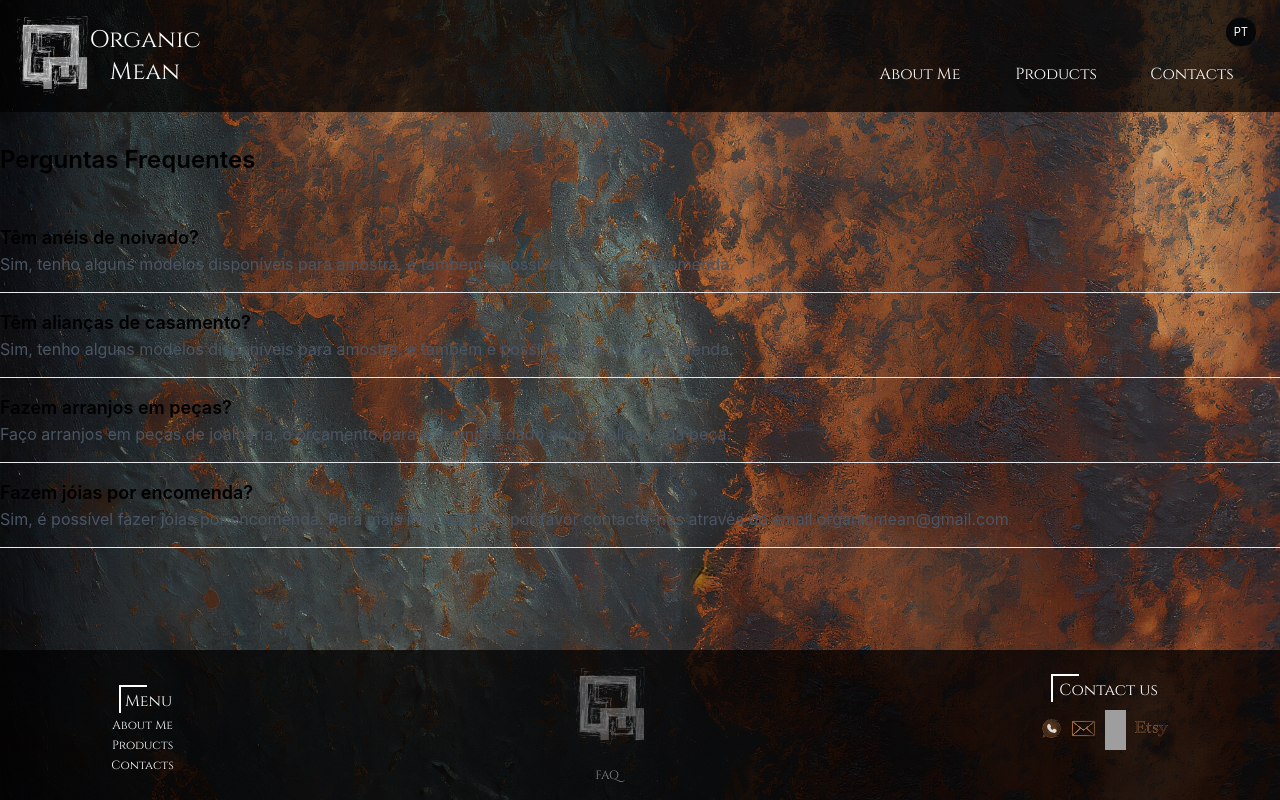
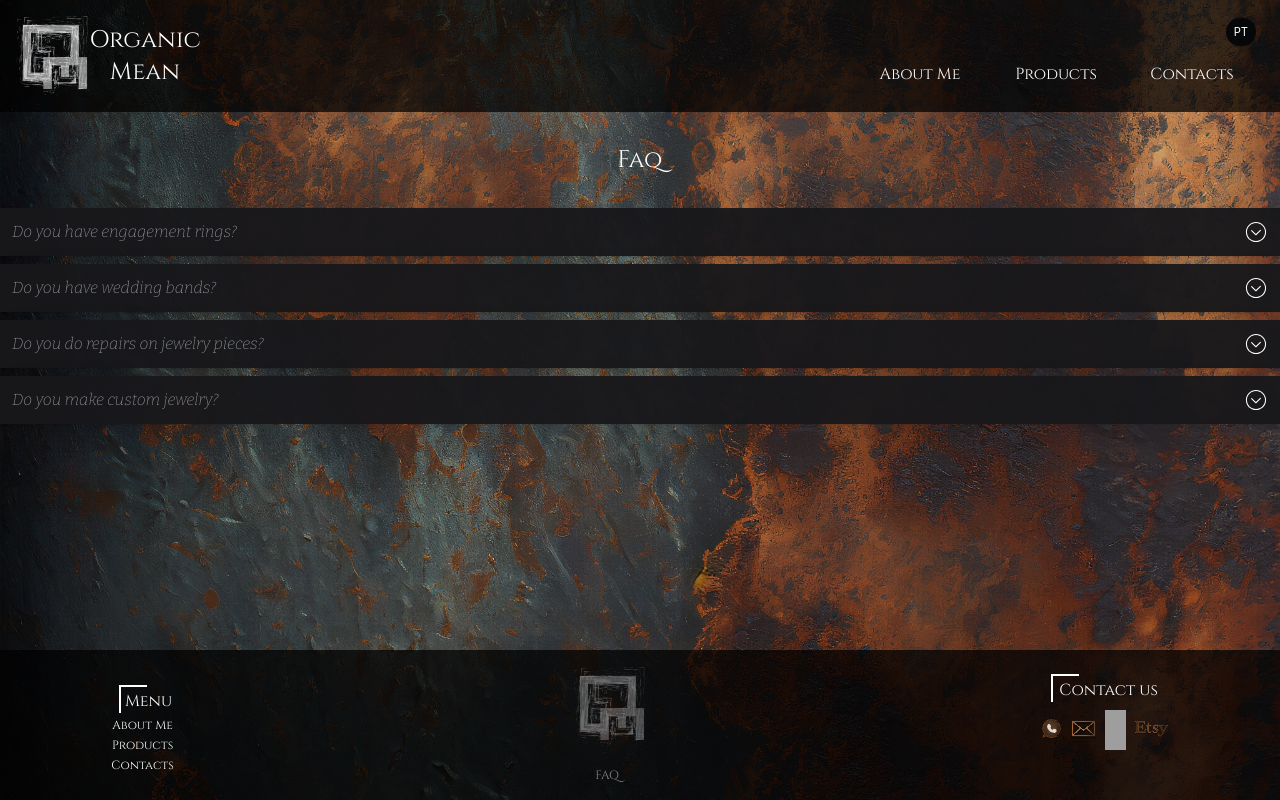
Before and after one commit to danielsbarbara/Organic-mean, a React (Create React App) app: page /FAQPage in a window 1280 px wide. Built offline with nearby package versions, Linux system fonts and the light colour scheme; grey boxes are pictures that could not be loaded.

Commit message:
faqpage and translations done

```diff
--- a/src/components/FAQItem.tsx
+++ /dev/null
@@ -1,15 +0,0 @@
-import React from "react";
-
-interface IFAQItem {
-  question?: string;
-  answer?: string;
-}
-
-export function FAQItem({ question, answer }: IFAQItem) {
-  return (
-    <div className="border-b border-gray-200 py-4">
-      <h3 className="text-lg font-semibold">{question}</h3>
-      <p className="text-gray-600">{answer}</p>
-    </div>
-  );
-}
--- a/src/i18n/Translation.json
+++ b/src/i18n/Translation.json
@@ -139,5 +139,41 @@
       "Just as diamonds are cut to shine, we too face challenges to reveal our true inner light.",
       "Every pearl is born from overcoming, turning adversities into something precious and beautiful.",
       "Like a thread of gold weaving through life, jewelry symbolizes the timeless connection between special moments."]
+  },
+  "faq_page_title": {
+    "pt": "Perguntas Frequentes",
+    "en": "Faq"
+  },
+  "faq_question_1": {
+    "pt": "Têm anéis de noivado?",
+    "en": "Do you have engagement rings?"
+  },
+  "faq_answer_1": {
+    "pt": "Sim, tenho alguns modelos disponíveis para amostra, e também é possível fazer por encomenda.",
+    "en": "Yes, I have some models available for viewing, and it's also possible to make them to order."
+  },
+  "faq_question_2": {
+    "pt": "Têm alianças de casamento?",
+    "en": "Do you have wedding bands?"
+  },
+  "faq_answer_2": {
+    "pt": "Sim, tenho alguns modelos disponíveis para amostra, e também é possível fazer por encomenda.",
+    "en": "Yes, I have some models available for viewing, and it's also possible to make them to order."
+  },
+  "faq_question_3": {
+    "pt": "Fazem arranjos em peças?",
+    "en": "Do you do repairs on jewelry pieces?"
+  },
+  "faq_answer_3": {
+    "pt": "Faço arranjos em peças de joalharia, o orçamento para o arranjo é dado após avaliação da peça.",
+    "en": "I do repairs on jewelry pieces, the quote for the repair is given after evaluating the piece."
+  },
+  "faq_question_4": {
+    "pt": "Fazem jóias por encomenda?",
+    "en": "Do you make custom jewelry?"
+  },
+  "faq_answer_4": {
+    "pt": "Sim, é possível fazer jóias por encomenda. Para mais informações, por favor contacte-nos através do email organicmean@gmail.com",
+    "en": "Yes, it's possible to make custom jewelry. For more information, please contact us via email at organicmean@gmail.com."
   }
 }
--- a/src/pages/FAQPage.tsx
+++ b/src/pages/FAQPage.tsx
@@ -1,35 +1,36 @@
-import React from "react";
-import { FAQItem } from "../components/FAQItem";
+import React, { useState } from "react";
+import { toLocalTranslation } from "../i18n/toLocalTranslation";
 
 
-const faqs = [
-  {
-    question: "Têm anéis de noivado?",
-    answer: "Sim, tenho alguns modelos disponíveis para amostra, e também é possível fazer por encomenda."
-  },
-  {
-    question: "Têm alianças de casamento?",
-    answer: "Sim, tenho alguns modelos disponíveis para amostra, e também é possível fazer por encomenda.",
-  },
-  {
-    question: "Fazem arranjos em peças?",
-    answer: "Faço arranjos em peças de joalharia, o orçamento para o arranjo é dado após avaliação da peça.",
-  },
-  {
-    question: "Fazem jóias por encomenda?",
-    answer: "Sim, é possível fazer jóias por encomenda. Para mais informações, por favor contacte-nos através do email organicmean@gmail.com",
+export function FAQPage() {
+  const [expandedIndex, setExpandedIndex] = useState<number | null>(null);
+
+  const toggleFAQ = (index: number) => {
+    setExpandedIndex(expandedIndex === index ? null : index);
   }
-//
 
-];
-
-export function FAQPage() {
   return (
-    <div className="container mx-auto py-8">
-      <h1 className="text-2xl font-semibold mb-8">Perguntas Frequentes</h1>
+    <div className="container mx-auto py-8 bg-opacity-72">
+      <h1 className="text-2xl font-cinzel text-center  mb-8 text-white">{toLocalTranslation("faq_page_title")}</h1>
       <div>
-        {faqs.map((faq, index) => (
-          <FAQItem key={index} question={faq.question} answer={faq.answer} />
+        {[1, 2, 3, 4].map((index) => (
+          <div key={index} className="bg-zinc-900 bg-opacity-95 bg-op my-2 shadow-2xl">
+            <h2
+              onClick={() => toggleFAQ(index)}
+              className="flex flex-row justify-between items-center font-bitterRegular p-3 cursor-pointer text-zinc-400 shadow"
+            >
+              <span>{toLocalTranslation(`faq_question_${index}`)}</span>
+              <svg
+                className={`fill-current text-white hover:scale-105 h-6 w-6 transform transition-transform duration-00 ${expandedIndex === index ? 'rotate-180' : ''}`}
+                viewBox="0 0 20 20"
+              >
+                <path d="M13.962,8.885l-3.736,3.739c-0.086,0.086-0.201,0.13-0.314,0.13S9.686,12.71,9.6,12.624l-3.562-3.56C5.863,8.892,5.863,8.611,6.036,8.438c0.175-0.173,0.454-0.173,0.626,0l3.25,3.247l3.426-3.424c0.173-0.172,0.451-0.172,0.624,0C14.137,8.434,14.137,8.712,13.962,8.885 M18.406,10c0,4.644-3.763,8.406-8.406,8.406S1.594,14.644,1.594,10S5.356,1.594,10,1.594S18.406,5.356,18.406,10 M17.521,10c0-4.148-3.373-7.521-7.521-7.521c-4.148,0-7.521,3.374-7.521,7.521c0,4.147,3.374,7.521,7.521,7.521C14.148,17.521,17.521,14.147,17.521,10"></path>
+              </svg>
+            </h2>
+            <div className={`border-l-2 bg-zinc-950 border-orange-700 overflow-hidden max-h-0 duration-75 transition-all ${expandedIndex === index ? 'max-h-full' : ''}`}>
+              <p className="p-3 text-white font-bitterRegular">{toLocalTranslation(`faq_answer_${index}`)}</p>
+            </div>
+          </div>
         ))}
       </div>
     </div>
```
